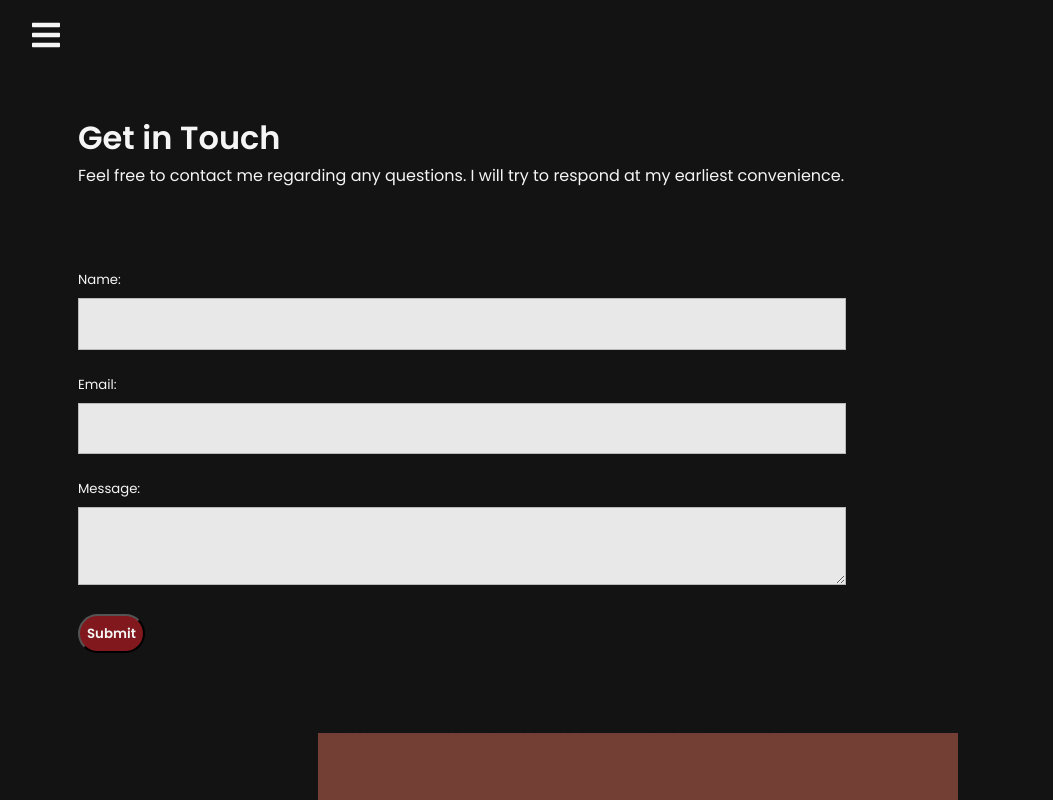
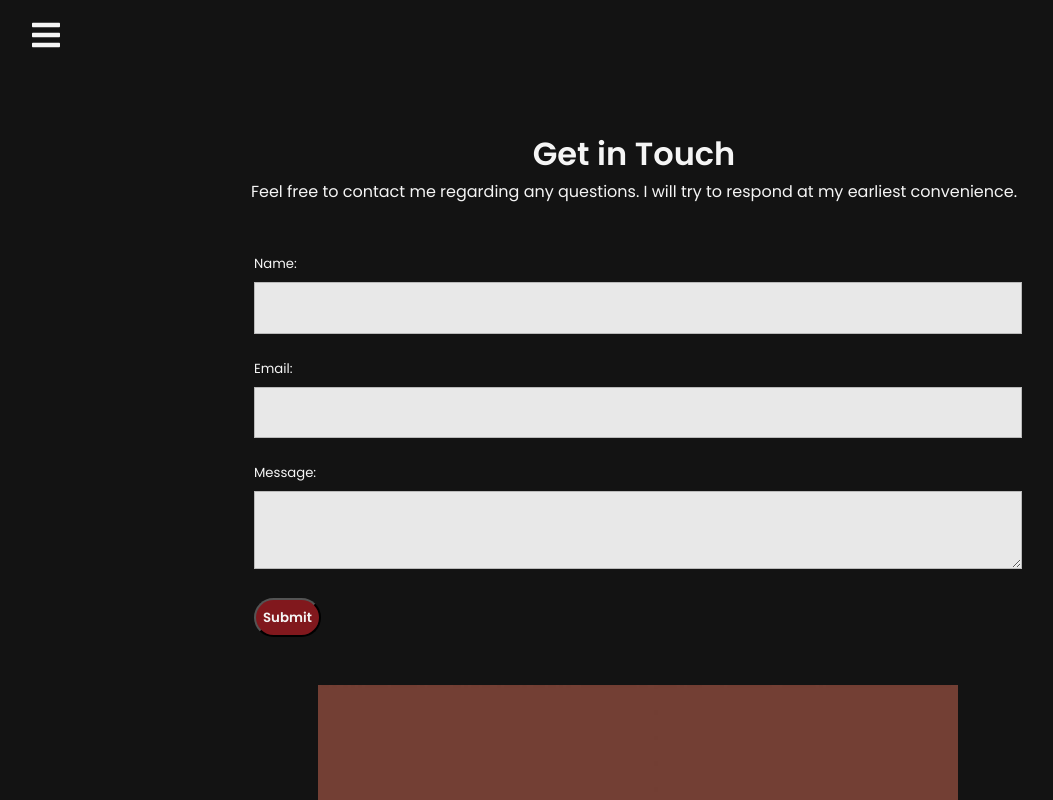
Before and after one commit to RochellyReyes/Portfolio, a React (Create React App) app: page /contact in a window 1280 px wide. Shown: the top 800 px of the page, without its empty margins (2-1055 px from the left). Built offline with nearby package versions, Linux system fonts and the light colour scheme.

Commit message:
contact form

```diff
--- a/src/styling/Contact/contact.css
+++ b/src/styling/Contact/contact.css
@@ -6,10 +6,11 @@
     display: none;
 }
 
-@media (min-width: 800px){
+@media (min-width: 750px){
     .contactText {
-        margin: 0 2em 0 2em;
-        padding: 2em 3em 0 3em;
+        margin: 0 5em 0 5em;
+        padding: 3em 3.5em 0 3em;
+        text-align: center;
     }
 
     .thankYou {
--- a/src/styling/Contact/formAPI.css
+++ b/src/styling/Contact/formAPI.css
@@ -97,14 +97,15 @@ form select {
   text-transform: none;
 }
 
-@media (min-width:800px){
+@media (min-width:750px){
     form {
         width: 60%;
-        margin: 2em;
+        margin: 0 auto;
         padding: 3em;
     }
 
     form button {
         cursor: pointer;
+
     }
 }
```
